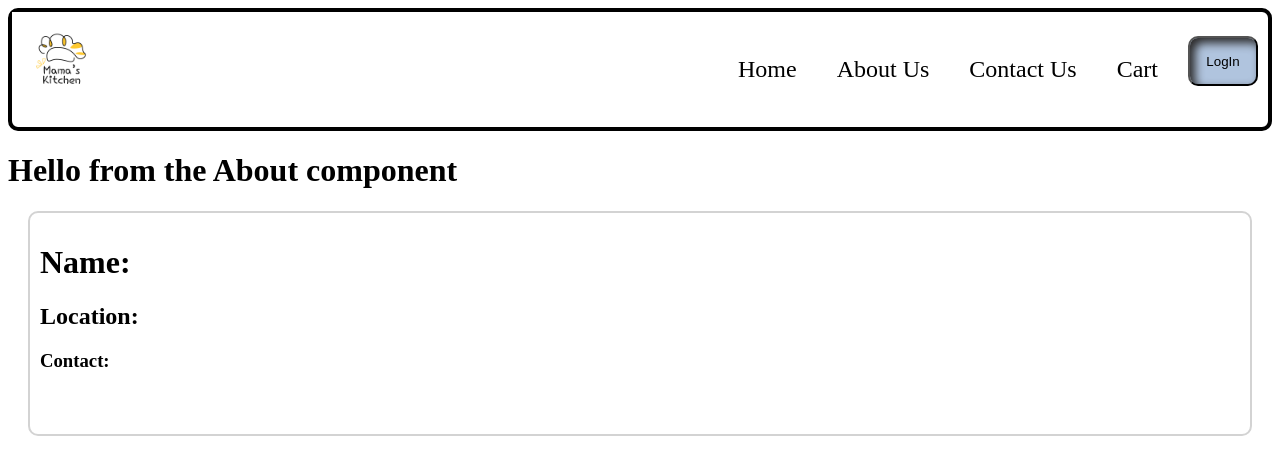
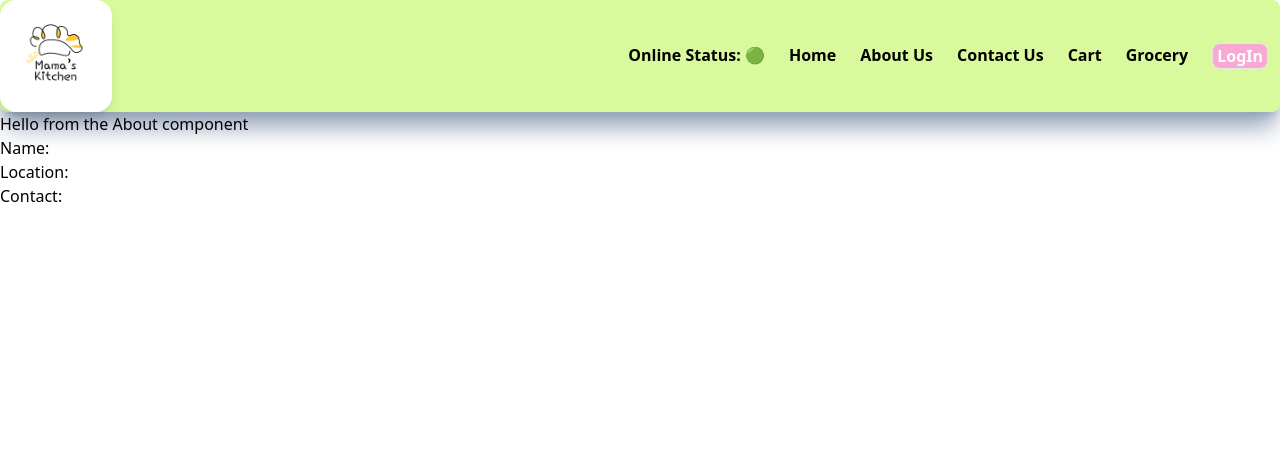
Before and after one commit to apurvM790/Food-Ordering-App, a React (Vite) app: page /about in a window 1280 px wide. Shown: the top 474 px of the page. Built offline with nearby package versions, Linux system fonts and the light colour scheme; no server answers.

Commit message:
updated
Now, i Used First Time Tailwind Framework with my this project.

```diff
--- a/index.css
+++ b/index.css
@@ -1,142 +1,3 @@
-.header{
-    display:flex;
-    justify-content: space-between;
-    border: 4px solid black;
-    border-radius: 10px;
-}
-
-.logo {
-    width: 100px;
-    height:100px;
-}
-
-.nav-items > ul{
-    font-size: 24px;
-    display: flex;
-    list-style-type: none;
-}
-
-.nav-items > ul >li {
-    padding: 10px;
-    margin: 10px;
-}
-
-.res-card{
-    margin: 8px;
-    padding: 5px;
-    width: 200px;
-    background-color: lightgrey;
-}
-
-.res-card:hover{
-    box-shadow: 10px 10px 10px lightslategrey ;
-    border: 1px solid rgb(11, 241, 238);
-    cursor: pointer;
-}
-
-.search{
-    padding: 10px;
-}
-
-.res-img{
-    width: 100%;
-    height: 120px;
-
-}
-
-.res-container{
-    display: flex;
-    flex-wrap: wrap;
-}
-
-.filter-btn{
-    margin: 10px;
-    /* display: flex; */
-}
-
-.shimmer-container{
-    display: flex;
-    flex-wrap: wrap;
-}
-
-.shimmer-card{
-    margin: 20px;
-    width: 200px;
-    height: 400px;
-    background-color: #f0f0f0;
-    border-radius: 10px;
-}
-
-@keyframes shimmer-card {
-from {
-    background-position: 200% 0;
-    }
-to {
-    background-position: -200% 0;
-    }
-}
-
-.shimmer-card{
-    animation: shimmer-card 1.5s linear infinite;
-    background: linear-gradient(to right, transparent 0%, rgba(95, 94, 94, 0.1) 25%,  transparent 50%);
-    background-size: 200% 100%;
-}
-
-.btn-Name{
-    cursor:pointer;
-    width: 70px;
-    height: 50px;
-    margin: 0 10px;
-    border-radius: 10px;
-    background-color: lightsteelblue;
-    box-shadow:5px 5px 10px inset rgb(44, 43, 43);
-}
-
-.filter{
-    display: flex;
-}
-.search-box{
-    margin: 0 5px;
-}
-.recommended-list{
-    justify-content: space-between;
-    padding: 5px 10px;
-    margin: 10px 10px;
-    border: 5px solid lightseagreen;
-    border-radius: 10px;
-    display: flex;
-}
-.dish-menu-img{
-    width: 150px;
-    height: 150px;
-    border-radius: 10px;
-}
-
-.recommended{
-    padding-left: 15px;
-}
-.p-dish-manu-img{
-    margin-top: 25px;
-}
-
-.menu-header{
-    margin: 0 20px;
-    padding-left:10px;
-    border: 1px solid lightgray;
-    border-radius: 10px;
-    box-shadow: 10px 10px 10px rgb(192, 194, 194);
-}
-
-.user-card{
-    padding: 10px ;
-    border: 2px solid lightgray;
-    border-radius: 10px;
-    margin: 20px;
-}
-
-.link{
-    text-decoration: none;
-    outline: none;
-    color: black;
-
-}
+@tailwind base;
+@tailwind components;
+@tailwind utilities;
--- a/src/App.js
+++ b/src/App.js
@@ -1,4 +1,4 @@
-import React from "react";
+import React, {lazy, Suspense} from "react";
 import ReactDOM from "react-dom/client";
 import HeaderComponent from "./components/HeaderComponent"
 // import RestaurantCardComponent from "./components/RestaurantCardComponent";
@@ -11,28 +11,44 @@ import RestaurantMenu from "./components/RestaurantMenu";
 import Shimmer from "./components/Shimmer";
 import BodyComponent from "./components/BodyComponent";
 import { createBrowserRouter, RouterProvider, Outlet} from "react-router-dom";
+// import Grocery from "./components/Grocery";
+
+/**
+//  * Header
+//  * - Logo
+//  * - Nav Items
+//  * Body
+//  * - Search
+//  * - restaurant container
+//  *    - restaurant cards
+//  *      - img
+//  *      - Name of Res, Star Rating, cuisine, delivery time, price.
+//  *
+//  * Footer
+//  * - copyright
+//  * - links
+//  * - social media
+//  *
+//  */
 
 
-/**
- * Header
- * - Logo
- * - Nav Items
- * Body
- * - Search
- * - restaurant container
- *    - restaurant cards
- *      - img
- *      - Name of Res, Star Rating, cuisine, delivery time, price.
- *
- * Footer
- * - copyright
- * - links
- * - social media
- *
- */
+// chunking
+// dynamic bundling
+// lazy loading
+// on demand loading
+
+// we get error because it takes time to fetch the file and then renders and react is very fast so something not there to show, then it will throw an error
+// to overcome with it
+// Suspense is used and we can wrap our Grocery component into this Suspense
+// and the fallback attribute takes a jsx which u want to show at that time of gap.
+
+const Grocery = lazy(()=>import("./components/Grocery"));
+
+const AppLayout = ()=>{
 
 
-const AppLayout = ()=>{
+
+
     return <div className="app">
                 <HeaderComponent />
                 <Outlet />
@@ -64,6 +80,10 @@ const appRouter = createBrowserRouter([
                 element:<Cart/>
             },
             {
+                path:"/grocery",
+                element:<Suspense fallback={<h1>Loading.....</h1>}><Grocery/></Suspense>
+            },
+            {
                 path:"/restaurants/:resId",
                 element:<RestaurantMenu />
             }
--- a/src/components/BodyComponent.js
+++ b/src/components/BodyComponent.js
@@ -5,6 +5,7 @@ import RestaurantCardComponent from "./RestaurantCardComponent"
 import { useState, useEffect }  from "react";
 import { Link } from "react-router-dom";
 import Shimmer from "./Shimmer";
+import useOnlineStatus from "../utils/useOnlineStatus";
 
 const BodyComponent = ()=>{
     // local state variable - Super Powerful variable
@@ -32,18 +33,23 @@ const BodyComponent = ()=>{
         setFilteredListOfRestaurants(jsonData?.data?.cards[1]?.card?.card?.gridElements?.infoWithStyle?.restaurants);
     };
 
+    if(!useOnlineStatus()){
+        return <h1>Yupp It's Looks Like, Your Internet Is nOt Working....</h1>
+    }
+    // else{
 
+    // }
     // Conditional Rendering
     return listOfRestaurants.length === 0 ? (<Shimmer />): (
-        <div className="body">
-            <div className="filter">
-                <div className="search">
-                    <input type="text" className="search-box"
+        <div className="body px-8">
+            <div className="flex my-7 justify-center">
+                <div className="place-content-between">
+                    <input type="text" className="border-2 fill-black mx-6 shadow-lg"
                     value={searchText}
                     onChange={(e)=>{
                         setSearchText(e.target.value)
                     }}/>
-                    <button className="search-btn" onClick={()=>{
+                    <button className="search-btn px-6 border-4 bg-yellow-200 shadow-lg transform transition-all hover:scale-110 rounded-lg hover:bg-blue-300" onClick={()=>{
                         // filter the restaurants cards and update the UI.
                         // searchText
                         const filteredList = listOfRestaurants.filter((res)=>{
@@ -53,14 +59,14 @@ const BodyComponent = ()=>{
                         console.log(searchText);
                     }}>Search</button>
                 </div>
-                <button className="filter-btn" onClick={()=>{
+                <button className="filter-btn mx-10 px-3 border-4 border-grey-400 bg-yellow-200 shadow-lg transform transition-all hover:scale-110 rounded-lg hover:bg-blue-300" onClick={()=>{
                     const filteredList = listOfRestaurants.filter((data)=>{
                         return data.info.avgRating  > 4;
                     })
                     setListOfRestaurants(filteredList)
                 }}>Top Rated Restaurants</button>
             </div>
-            <div className="res-container">
+            <div className="flex flex-wrap">
                 {
                     // for loop is not valid
                     filteredListOfRestaurants.map(restaurant => <Link className="link" key={restaurant.info.id} to={"/restaurants/" + restaurant.info.id}><RestaurantCardComponent  resData={restaurant}/> </Link>)
--- /dev/null
+++ b/src/components/Grocery.js
@@ -0,0 +1,8 @@
+
+const Grocery = ()=>{
+    return (
+        <h1>WElcome to the grocery store.........</h1>
+)
+
+}
+export default Grocery;
--- a/src/components/HeaderComponent.js
+++ b/src/components/HeaderComponent.js
@@ -1,6 +1,7 @@
 import { useState, useEffect } from "react";
 import exampleImage  from "../img/Logo.png";
 import { Link } from "react-router-dom";
+import useOnlineStatus from "../utils/useOnlineStatus";
 
 const HeaderComponent = ()=>{
     const [btnName, setBtnName] = useState("LogIn");
@@ -13,17 +14,22 @@ const HeaderComponent = ()=>{
         console.log("useEffect");
     },[btnName]);
 
-    return ( <div className="header">
-                <div className="logo-container">
-                    <img className="logo" src={exampleImage} alt="Logo"/>
+    const onlineStatus = useOnlineStatus();
+
+
+    return ( <div className=" flex justify-between bg-lime-200 shadow-xl rounded-lg shadow-slate-400">
+                <div className="w-28  ">
+                    <img className="transform transition-all hover:scale-90 rounded-2xl shadow-lg bg-red-400" src={exampleImage} alt="Logo"/>
                 </div>
-                <div className="nav-items">
-                    <ul>
-                        <li><Link className="link" to="/">Home</Link></li>
-                        <li><Link className="link" to="/about">About Us</Link></li>
-                        <li><Link className="link" to="contact">Contact Us</Link></li>
-                        <li><Link className="link" to="/cart">Cart</Link></li>
-                        <button className="btn-Name" onClick={()=>{
+                <div className=" flex  items-center ">
+                    <ul className="flex ">
+                        <li className="px-3 font-semibold ">Online Status: {onlineStatus ? "🟢" : "🔴"  }</li>
+                        <li className="px-3 font-semibold"><Link className="link" to="/">Home</Link></li>
+                        <li className="px-3 font-semibold"><Link className="link" to="/about">About Us</Link></li>
+                        <li className="px-3 font-semibold"><Link className="link" to="contact">Contact Us</Link></li>
+                        <li className="px-3 font-semibold"><Link className="link" to="/cart">Cart</Link></li>
+                        <li className="px-3 font-semibold"><Link to="/Grocery">Grocery</Link></li>
+                        <li className="px-3 font-semibold transform transition-all hover:scale-125  "><button className="text-white border px-1 shadow-xlg bg-pink-300 rounded-lg hover:text-cyan-600 " onClick={()=>{
                                 if(btnName==="LogIn"){
 
                                     setBtnName("LogOut");
@@ -31,7 +37,7 @@ const HeaderComponent = ()=>{
                                     setBtnName("LogIn")
                                 }
                             }
-                        }><Link className="link" to="/login">{btnName}</Link></button>
+                        }><Link className="link" to="/login">{btnName}</Link></button></li>
                     </ul>
 
                 </div>
--- a/src/components/RestaurantCardComponent.js
+++ b/src/components/RestaurantCardComponent.js
@@ -8,16 +8,15 @@ export const RestaurantCardComponent = (props)=>{
     const {resData} = props;
     const {name, cuisines, avgRating, sla, costForTwo} = resData.info;
     return (
-        <div className="res-card">
-            <img className="res-img" alt="res-logo"
+        <div className="mx-6 my-6 px-3 py-3 rounded-3xl bg-slate-300 w-[240px] transition-all hover:shadow-lg slate-500">
+            <img className=" w-[230px] border-2 my-1 rounded-xl shadow-md to-slate-400 transform transition-all hover:scale-95" alt="res-logo"
             src={
                 CDN_URL+(resData.info.cloudinaryImageId)
                 }/>
-            <h3>{name}</h3>
-            <h4>{cuisines.join(", ")}</h4>
-            <h4>{avgRating}</h4>
-            <h4>{sla.deliveryTime+" Minutes"}</h4>
-            <h4>{costForTwo}</h4>
+            <h3 className="font-bold text-xl mx-2">   {name}</h3>
+            <h4 className="font-light text-sm ">  {cuisines.join(", ")}</h4>
+            <h4 className="font-medium text-base">⭐ {avgRating} {"  🛵.____. "} {sla.deliveryTime+" Minutes"}</h4>
+            <h4 className="mx-14 text-base"> {costForTwo}</h4>
         </div>
     )
 }
--- /dev/null
+++ b/src/utils/useOnlineStatus.js
@@ -0,0 +1,20 @@
+import {useState, useEffect } from "react";
+
+const useOnlineStatus = ()=>{
+
+    const [onlineStatus, setOnlineStatus] = useState(true);
+
+    useEffect(()=>{
+        window.addEventListener("offline",()=>{
+            setOnlineStatus(false);
+        })
+
+        window.addEventListener("online",()=>{
+            setOnlineStatus(true);
+        })
+    },[])
+
+    return onlineStatus;
+}
+
+export default useOnlineStatus;
--- /dev/null
+++ b/tailwind.config.js
@@ -0,0 +1,8 @@
+/** @type {import('tailwindcss').Config} */
+module.exports = {
+  content: ["./src/**/*.{html,js,ts,jsx,tsx}"],
+  theme: {
+    extend: {},
+  },
+  plugins: [],
+}
```
Also changed, not shown: package.json (+7 -2 lines), src/components/RestaurantMenu.js (+19 -19 lines), .postcssrc (added), 1 other file (tests, documents, lock files or other folders).
